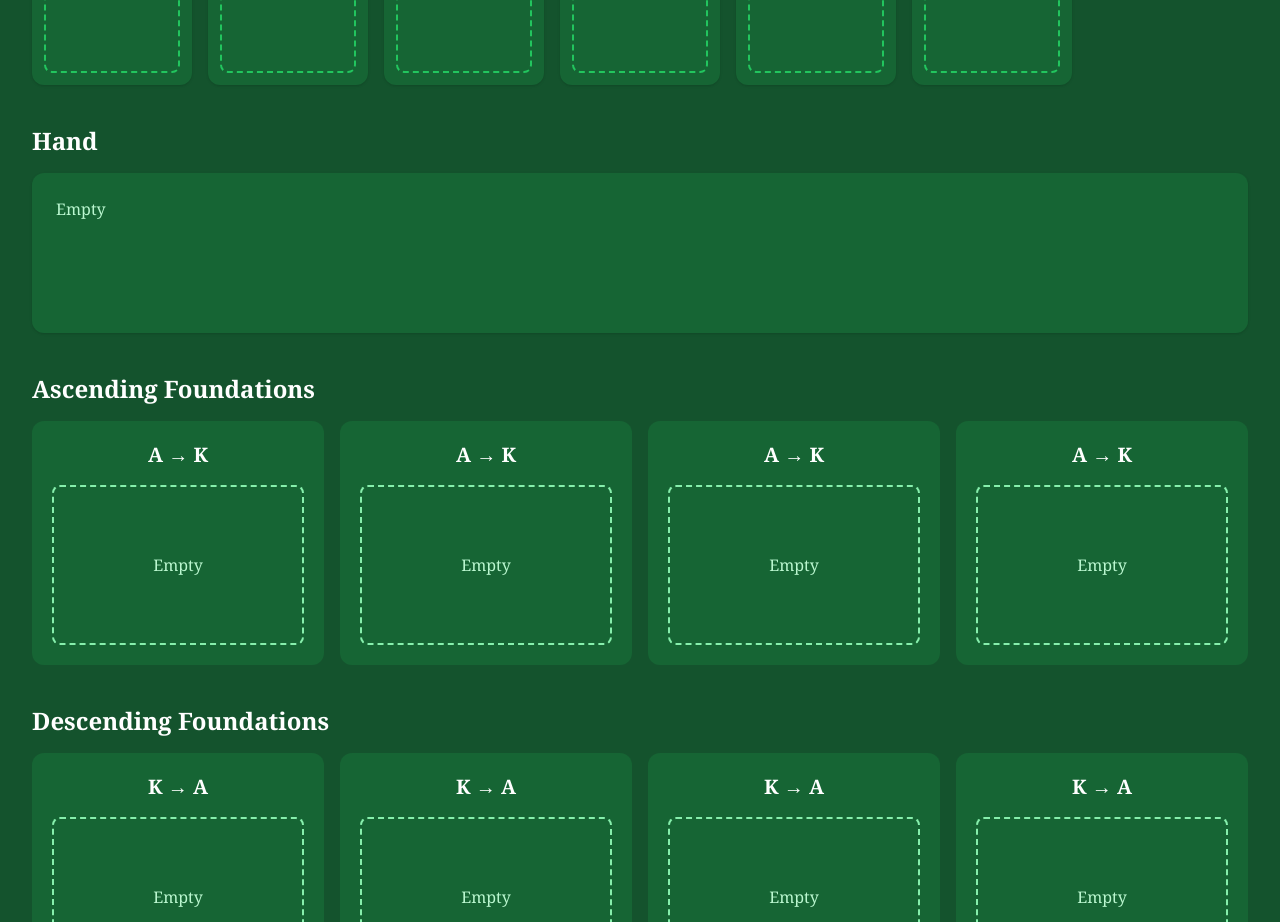
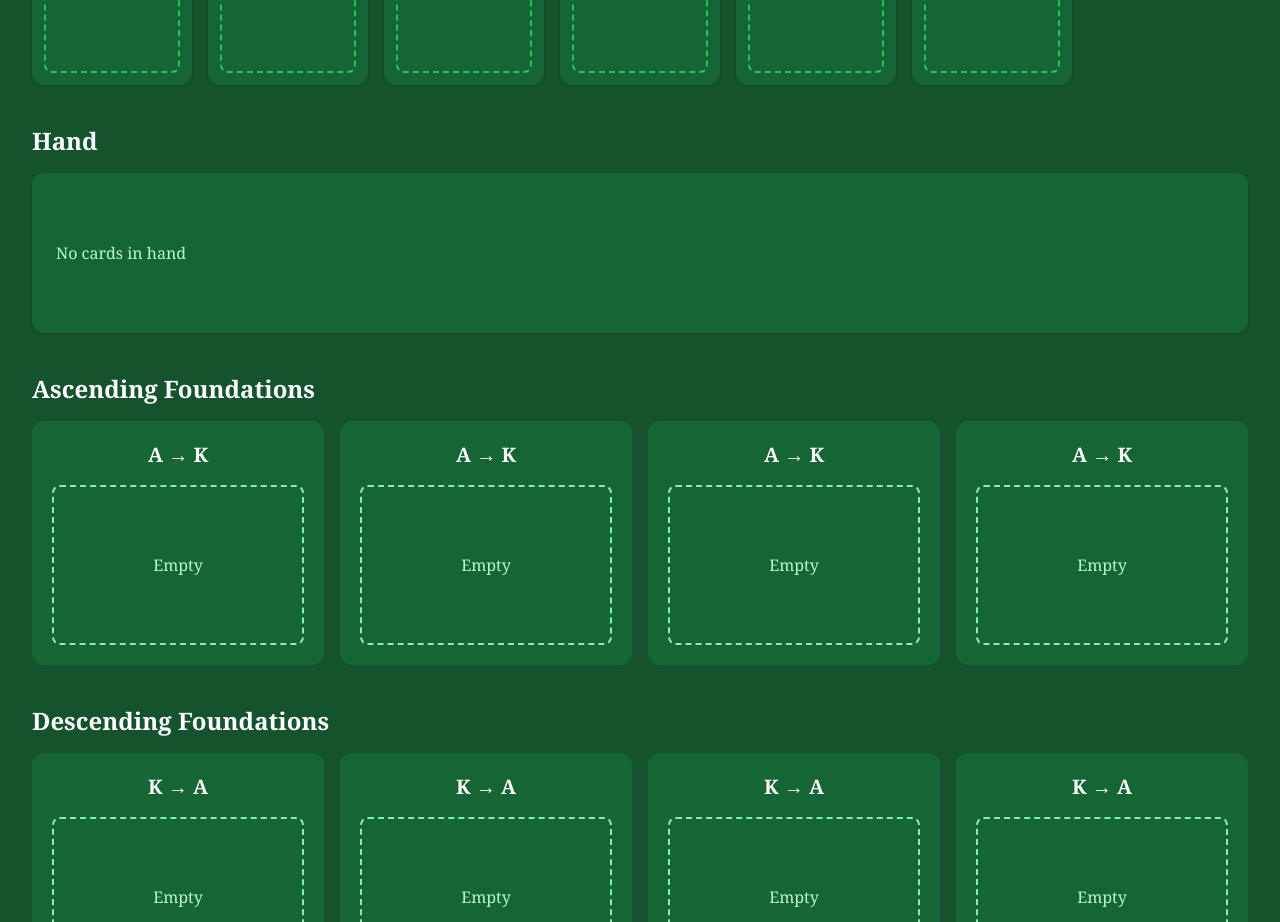
Before and after one commit to Jeff866/Grandpa-Solitaire, a React (Vite) app: page / in a window 1280 px wide. Shown: the part 1200-2122 px from the top of the page. Built offline with nearby package versions, Linux system fonts and the light colour scheme; the HTML template or start-up script is replaced by a standard one.

Commit message:
Improve hand card interaction

```diff
--- a/src/App.jsx
+++ b/src/App.jsx
@@ -4,6 +4,7 @@ import Header from "./components/Header";
 import StatusBar from "./components/StatusBar";
 import StockArea from "./components/StockArea";
 import FoundationStatus from "./components/FoundationStatus";
+import VictoryBanner from "./components/VictoryBanner";
 import DealPile from "./components/DealPile";
 import FoundationPile from "./components/FoundationPile";
 import Hand from "./components/Hand";
@@ -31,6 +32,7 @@ const SUITS = {
 };
 
 
+
 export default function App() {
 
 
@@ -38,7 +40,8 @@ export default function App() {
 
     const newGame = createEmptyGame();
 
-    newGame.stock = shuffle(createDeck());
+    newGame.stock =
+      shuffle(createDeck());
 
     return newGame;
 
@@ -46,16 +49,18 @@ export default function App() {
 
 
 
+
   function newGame() {
 
-    const reset = createEmptyGame();
+    const reset =
+      createEmptyGame();
 
-    reset.stock = shuffle(createDeck());
+    reset.stock =
+      shuffle(createDeck());
 
     setGame(reset);
 
   }
-
 
 
 
@@ -94,7 +99,8 @@ export default function App() {
 
   function handleDealOne() {
 
-    const updated = cloneGame();
+    const updated =
+      cloneGame();
 
     dealCard(updated);
 
@@ -108,7 +114,8 @@ export default function App() {
 
   function handleDealRound() {
 
-    const updated = cloneGame();
+    const updated =
+      cloneGame();
 
     dealRound(updated);
 
@@ -120,15 +127,20 @@ export default function App() {
 
 
 
+
   function handleSelectPile(rank) {
 
-    const updated = cloneGame();
+    const updated =
+      cloneGame();
+
 
     updated.hand.push(
       ...updated.dealPiles[rank]
     );
 
+
     updated.dealPiles[rank] = [];
+
 
     setGame(updated);
 
@@ -142,7 +154,8 @@ export default function App() {
   function handlePlayCard(card,index) {
 
 
-    const updated = cloneGame();
+    const updated =
+      cloneGame();
 
 
     const suitIndex =
@@ -154,6 +167,7 @@ export default function App() {
       return;
 
     }
+
 
 
 
@@ -173,7 +187,12 @@ export default function App() {
 
       ascending.push(card);
 
-      updated.hand.splice(index,1);
+
+      updated.hand.splice(
+        index,
+        1
+      );
+
 
       setGame(updated);
 
@@ -201,17 +220,37 @@ export default function App() {
 
       descending.push(card);
 
-      updated.hand.splice(index,1);
+
+      updated.hand.splice(
+        index,
+        1
+      );
+
 
       setGame(updated);
-
-      return;
 
     }
 
 
   }
 
+
+
+
+
+
+
+  const won =
+
+    game.ascending.every(
+      pile => pile.length === 13
+    )
+
+    &&
+
+    game.descending.every(
+      pile => pile.length === 13
+    );
 
 
 
@@ -235,6 +274,7 @@ export default function App() {
 
 
 
+
       <main className="max-w-7xl mx-auto p-8">
 
 
@@ -249,9 +289,21 @@ export default function App() {
 
           hand={game.hand}
 
-          nextRank={RANKS[game.currentPile]}
+          nextRank={
+            RANKS[game.currentPile]
+          }
 
         />
+
+
+
+
+        <VictoryBanner
+
+          won={won}
+
+        />
+
 
 
 
@@ -265,11 +317,16 @@ export default function App() {
 
 
 
+
         <StockArea
 
-          stock={game.stock.length}
+          stock={
+            game.stock.length
+          }
 
-          discard={game.discard}
+          discard={
+            game.discard
+          }
 
         />
 
@@ -283,6 +340,7 @@ export default function App() {
           <h2 className="text-2xl font-bold mb-4">
             Deal Piles
           </h2>
+
 
 
           <div className="grid grid-cols-7 gap-4">
@@ -324,6 +382,7 @@ export default function App() {
 
 
 
+
         <Hand
 
           cards={game.hand}
@@ -336,12 +395,14 @@ export default function App() {
 
 
 
+
         <section className="mt-10">
 
 
           <h2 className="text-2xl font-bold mb-4">
             Ascending Foundations
           </h2>
+
 
 
           <div className="grid grid-cols-4 gap-4">
@@ -372,13 +433,13 @@ export default function App() {
 
 
 
-
         <section className="mt-10">
 
 
           <h2 className="text-2xl font-bold mb-4">
             Descending Foundations
           </h2>
+
 
 
           <div className="grid grid-cols-4 gap-4">
@@ -406,6 +467,7 @@ export default function App() {
 
 
 
+
       </main>
 
 
--- a/src/components/Hand.jsx
+++ b/src/components/Hand.jsx
@@ -1,43 +1,59 @@
 import PlayingCard from "./PlayingCard";
+
 
 export default function Hand({
   cards = [],
   onPlayCard,
 }) {
 
+
   return (
 
-    <section className="mb-10">
+    <section className="mt-10">
 
       <h2 className="text-2xl font-bold mb-4">
         Hand
       </h2>
 
 
-      <div className="bg-green-800 rounded-xl p-6 shadow flex gap-4 min-h-40">
+      <div className="
+        bg-green-800
+        rounded-xl
+        p-6
+        shadow
+        min-h-40
+        flex
+        flex-wrap
+        gap-4
+        items-center
+      ">
 
 
-        {cards.length === 0 && (
+        {cards.length === 0 ? (
 
           <div className="text-green-200">
-            Empty
+            No cards in hand
           </div>
 
-        )}
+        ) : (
 
 
-
-        {cards.map((card, index) => (
+          cards.map((card,index) => (
 
             <button
 
-            key={index}
+              key={card.id}
 
               onClick={() =>
-              onPlayCard(card, index)
+                onPlayCard(card,index)
               }
 
-            className="hover:scale-105 transition"
+              className="
+                transform
+                hover:-translate-y-2
+                transition
+                cursor-pointer
+              "
 
             >
 
@@ -51,9 +67,13 @@ export default function Hand({
 
               />
 
+
             </button>
 
-        ))}
+          ))
+
+
+        )}
 
 
       </div>
--- /dev/null
+++ b/src/components/VictoryBanner.jsx
@@ -0,0 +1,26 @@
+export default function VictoryBanner({
+  won,
+}) {
+
+  if (!won) {
+    return null;
+  }
+
+
+  return (
+
+    <div className="bg-yellow-600 text-black rounded-xl p-5 shadow-lg mb-8 text-center">
+
+      <h2 className="text-3xl font-bold">
+        🏆 Grandpa's Solitaire Complete!
+      </h2>
+
+      <p className="mt-2">
+        All 8 foundations are finished.
+      </p>
+
+    </div>
+
+  );
+
+}
```
Lines whose indentation alone changed are shown as unchanged.
